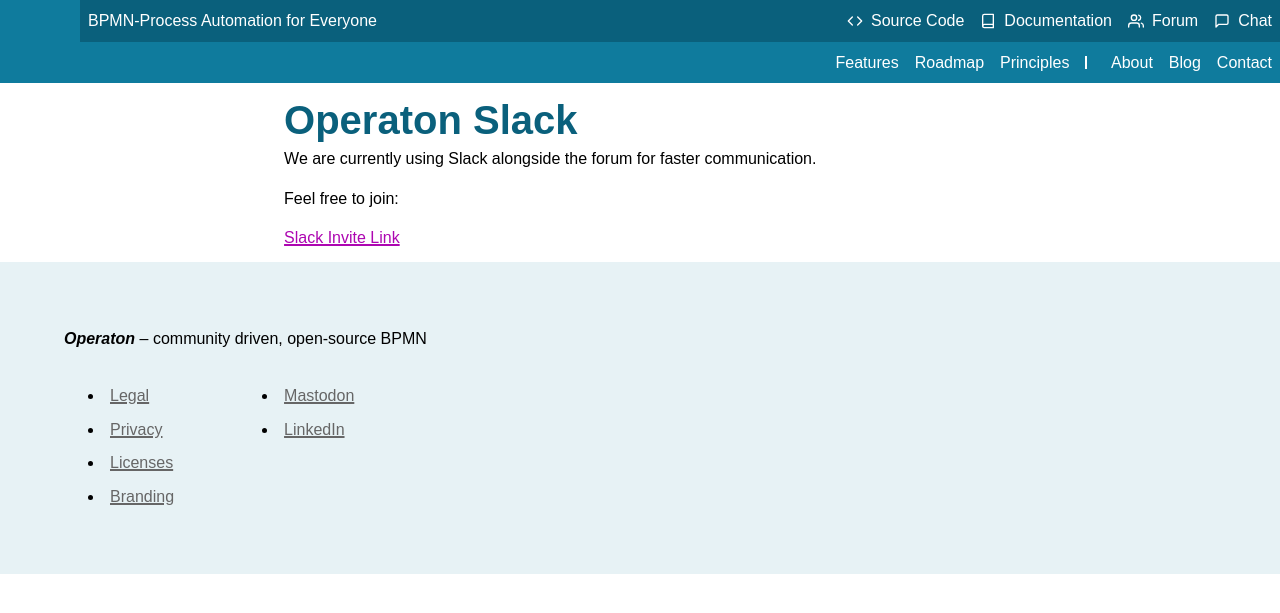
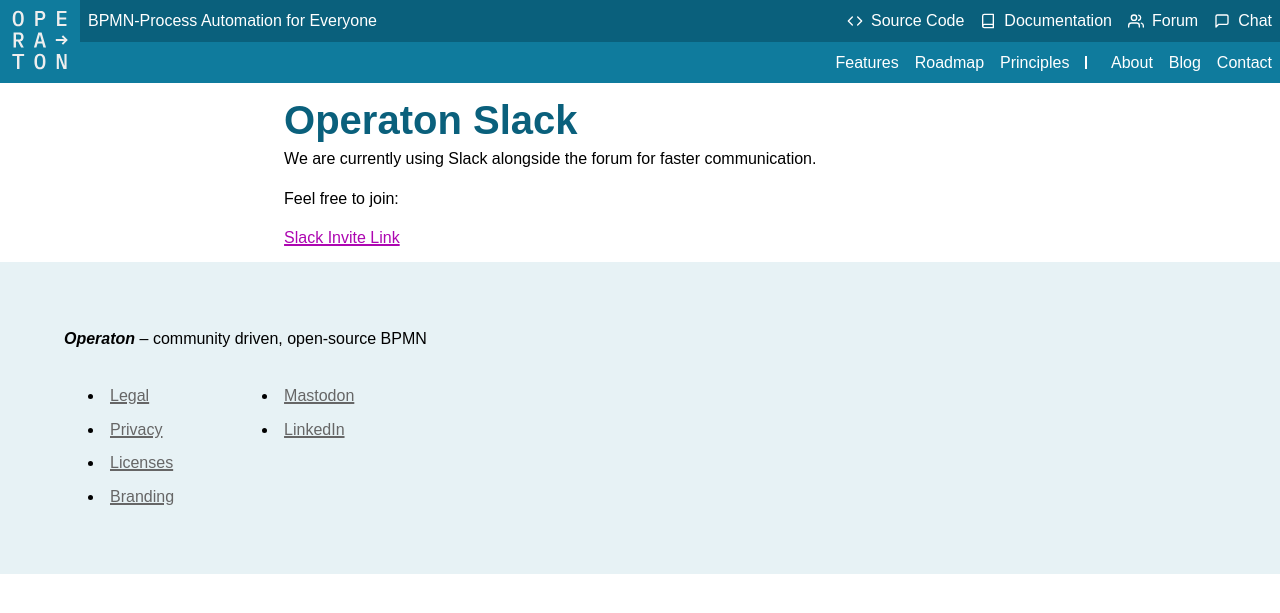
Before and after one commit to operaton/operaton.org, a Jekyll site: the page built from chat.md, in a window 1280 px wide. Shown: the top 613 px of the page. Built offline with Jekyll 4.4.1, drawn with Linux system fonts in a browser that asks for light colours.

Commit message:
relative url stuff strikes again 2

```diff
--- a/_layouts/default.html
+++ b/_layouts/default.html
@@ -7,7 +7,31 @@
     {% include resources.html %}
 
     <style>
+      h1::before {
+        background: url({{"/assets/img/operaton-logo.svg"|relative_url}});
+        background-size: 2em 2em;
+      }
 
+      details#primary-navigation-mobile {
+
+        summary::after {
+          background-image: url({{"/assets/img/icons/menu.svg"|relative_url}});
+        }
+
+        &[open] > summary::after {
+          background-image: url({{"/assets/img/icons/x.svg"|relative_url}});
+        }
+      }
+
+      details.heading {
+        summary::before {
+          background-image: url({{"/assets/img/icons/chevron-right.svg"|relative_url}});
+        }
+
+        &[open] > summary::before {
+          background-image: url({{"/assets/img/icons/chevron-down.svg"|relative_url}});
+        }
+      }
     </style>
   </head>
   <body>
--- a/_layouts/post.html
+++ b/_layouts/post.html
@@ -7,6 +7,11 @@
     {% include resources.html %}
 
     <style>
+      h1::before {
+        background: url({{"/assets/img/operaton-logo.svg"|relative_url}});
+        background-size: 2em 2em;
+      }
+
       details#primary-navigation-mobile {
 
         summary::after {
--- a/_layouts/startpage.html
+++ b/_layouts/startpage.html
@@ -7,9 +7,10 @@
     {% include resources.html %}
 
     <style>
-      /* h1::before {
+      h1::before {
         background: url({{"/assets/img/operaton-logo.svg"|relative_url}});
-      } */
+        background-size: 2em 2em;
+      }
 
       details#primary-navigation-mobile {
 
--- a/assets/css/main.css
+++ b/assets/css/main.css
@@ -23,6 +23,15 @@
 
 #content { max-width: 80ch; }
 #scroll-area { overflow-y: auto; }
+
+h1::before {
+  content: '';
+  background-size: 2em 2em;
+  height: 2em;
+  width: 2em;
+  display: block;
+  filter: invert(1);
+}
 
 main {
   margin: 0 auto;
@@ -405,15 +414,3 @@
     display: flex;
   }
 }
-
-/* format breakers */
-
-h1::before {
-  content: '';
-  background: url("{{"/assets/img/operaton-logo.svg"|relative_url}}");
-  background-size: 2em 2em;
-  height: 2em;
-  width: 2em;
-  display: block;
-  filter: invert(1);
-}
```
